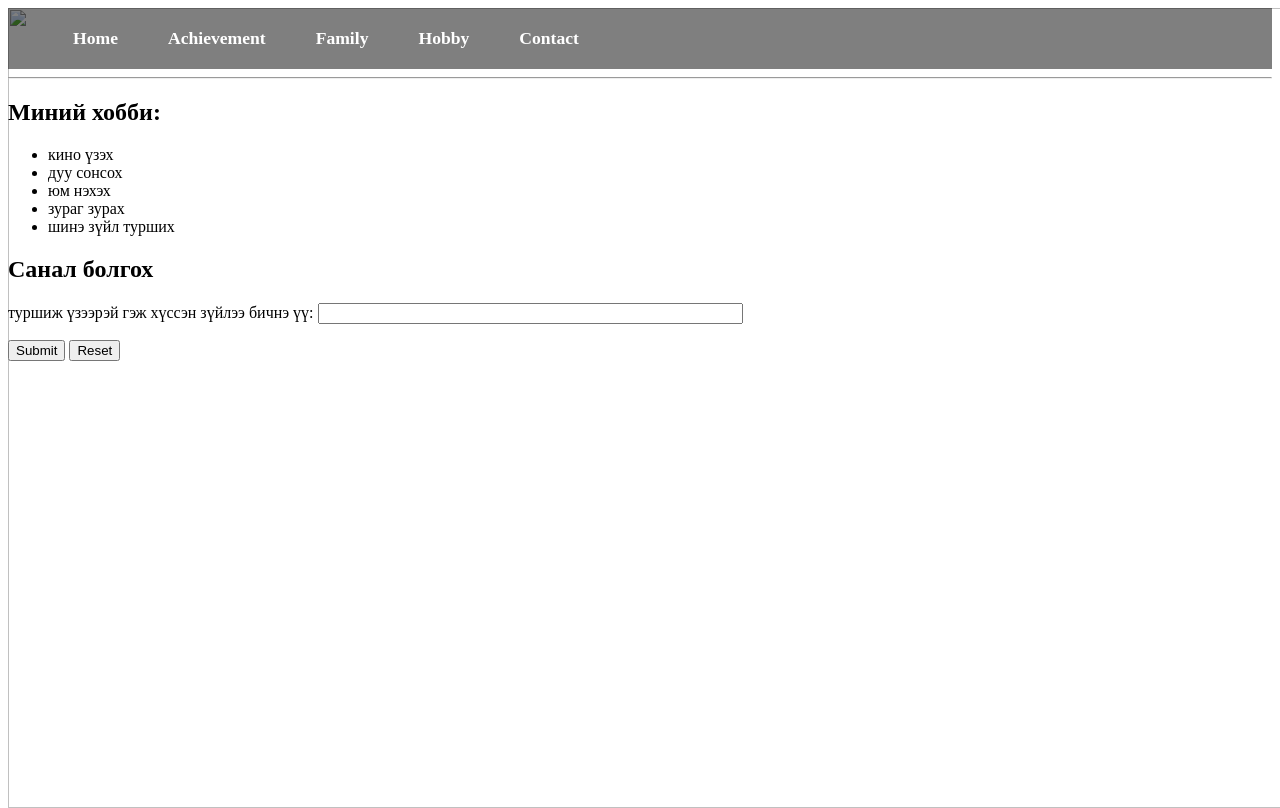
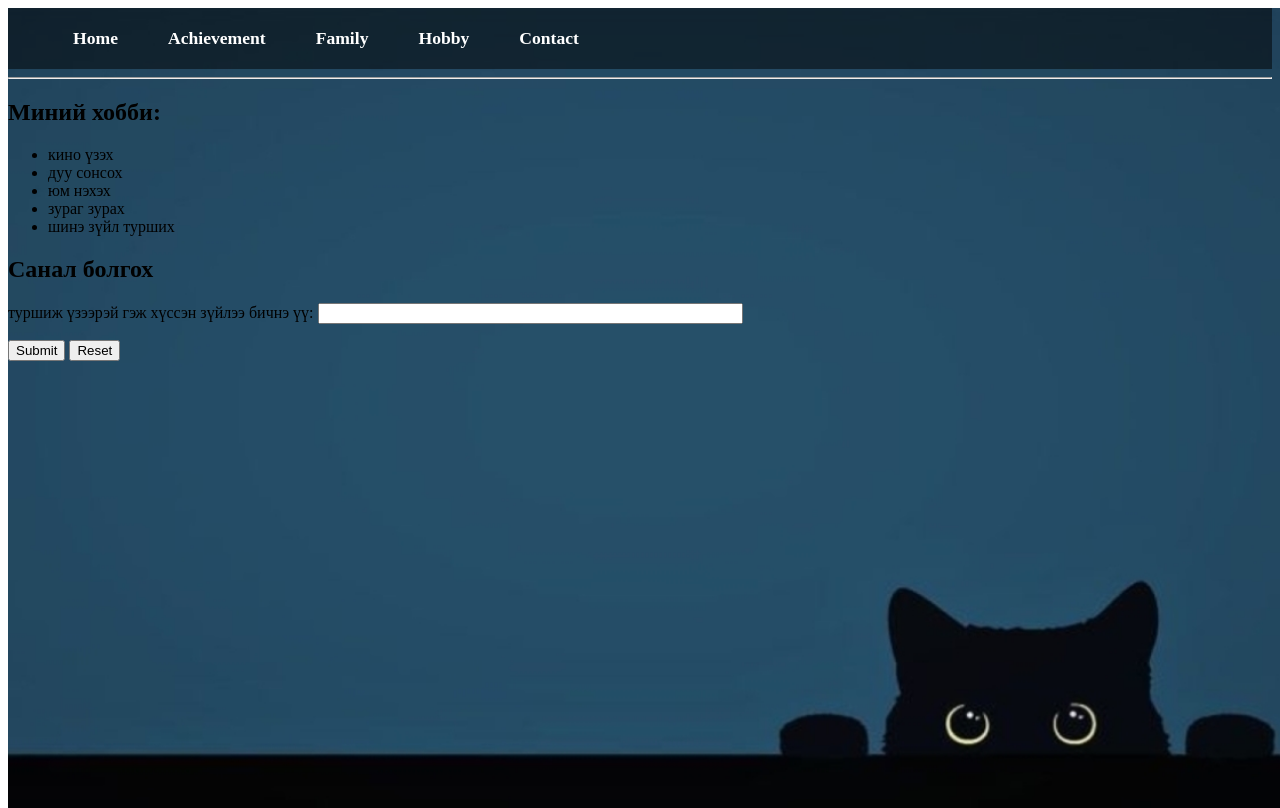
Before and after one commit to Egyzz/lab2, a plain HTML site: page hobby.html in a window 1280 px wide. Drawn offline with Linux system fonts and the light colour scheme.

Commit message:
Update hobby.html

```diff
--- a/hobby.html
+++ b/hobby.html
@@ -5,7 +5,7 @@
 </head>
 
 <body>
-    <img class="bgk" src="bk_img">
+    <img class="bgk" src="bk_img.jpg">
     <nav class="navbar">
         <ul>
             <li><a href="index.html">Home</a></li>
```
